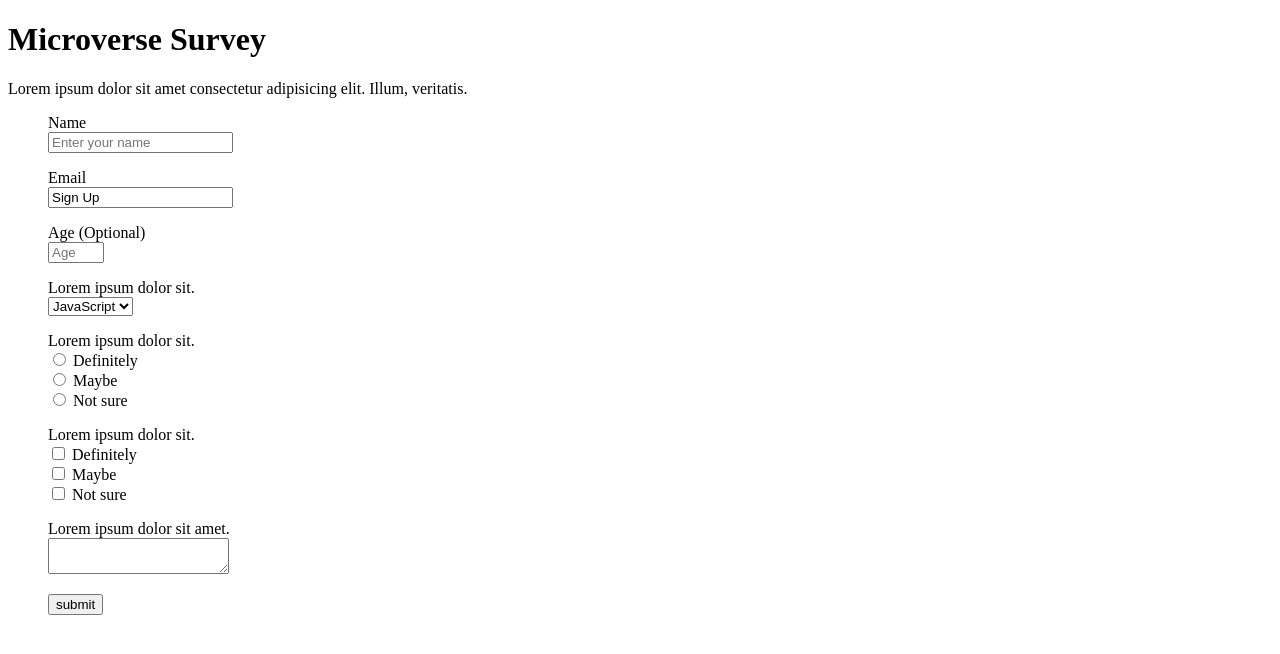
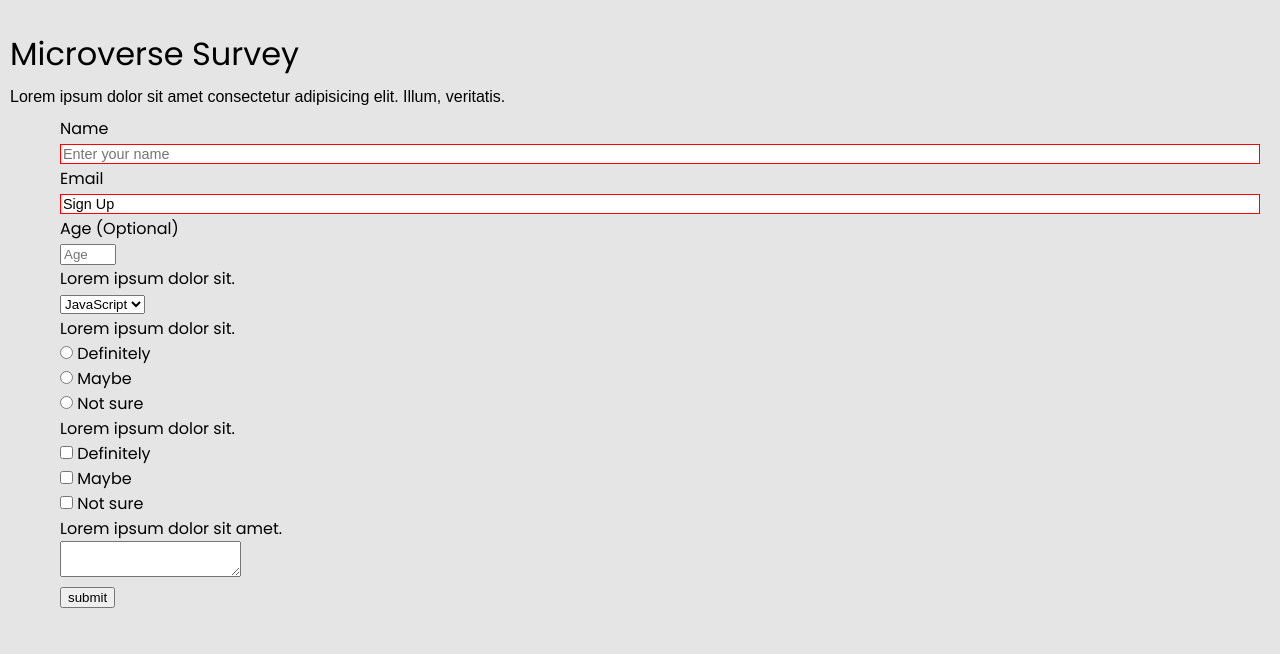
Before and after one commit to manq2010/code-review, a website: page index.html in a window 1280 px wide. Drawn offline with Linux system fonts and the light colour scheme.

Commit message:
Update style.css file

```diff
--- a/css/style.css
+++ b/css/style.css
@@ -0,0 +1,34 @@
+@import url('https://fonts.googleapis.com/css2?family=Playfair+Display&family=Poppins:ital,wght@0,400;0,500;1,500&family=Raleway:ital,wght@0,100;0,200;0,400;0,500;0,600;0,700;0,800;0,900;1,100&display=swap');
+
+*,
+::before,
+::after { margin: 0; }
+
+.wrapper {
+  background: #e5e5e5;
+  height: 100vh;
+  font-family: 'Poppins', sans-serif;
+}
+
+.title {
+  padding: 30px 0 10px 10px;
+  font-weight: 400;
+}
+
+.description {
+  font-family: sans-serif;
+  font-weight: 400;
+  padding-left: 10px;
+}
+
+.form-container {
+  padding: 10px 20px 10px 20px;
+}
+
+input[type=email],
+input[type=text] {
+  width: 100%;
+  border: 1px solid red;
+  font-size: 90%;
+  box-sizing: border-box;
+}
--- a/index.html
+++ b/index.html
@@ -13,8 +13,8 @@
 
   <div class="wrapper">
     <header>
-      <h1 id="title">Microverse Survey</h1>
-      <p id="description">Lorem ipsum dolor sit amet consectetur adipisicing elit. Illum, veritatis.</p>
+      <h1 class="title">Microverse Survey</h1>
+      <p class="description">Lorem ipsum dolor sit amet consectetur adipisicing elit. Illum, veritatis.</p>
     </header>
 
     <div class="form-container">
```
